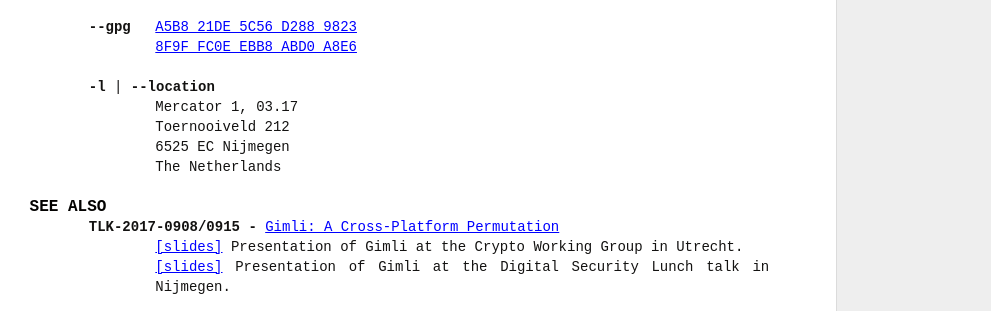
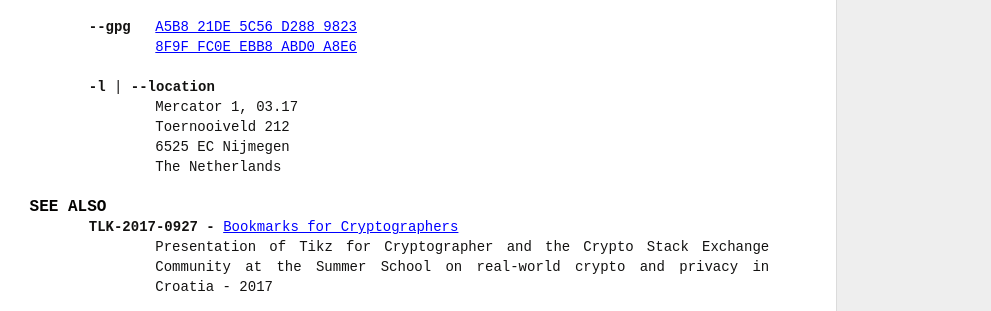
Before and after one commit to ildyria/personal-website, a plain HTML site: page index.html in a window 1280 px wide. Shown: the part 489-800 px from the top of the page, without its empty margins (0-991 px from the left). Drawn offline with Linux system fonts and the light colour scheme.

Commit message:
add Rump and slides

```diff
--- a/index.html
+++ b/index.html
@@ -107,14 +107,24 @@
 
 		<h2 id="SEE-ALSO">SEE ALSO</h2>
 
+				<dl>
+						<dt>
+								<code>TLK-2017-0927 -</code> <a href="https://benoit.viguier.nl/files/Presentation-Bookmarks-for-Cryptographers-CHES.pdf">Bookmarks for Cryptographers</a>
+						</dt>
+						<dd>
+								<p>Presentation of Tikz for Cryptographer and the Crypto Stack Exchange Community at the Summer School on real-world crypto and privacy in Croatia - 2017</p>
+						</dd>
+				</dl>
+
         <dl>
             <dt>
-                <code>TLK-2017-0908/0915 -</code> <a href="https://gimli.cr.yp.to">Gimli: A Cross-Platform Permutation</a>
+                <code>TLK-2017-0908/0915/0927 -</code> <a href="https://gimli.cr.yp.to">Gimli: A Cross-Platform Permutation</a>
             </dt>
             <dd>
                 <p>
-				<a href="https://benoit.viguier.nl/files/Gimli-at-CWG-17-09-08.pdf">[slides]</a> Presentation of Gimli at the Crypto Working Group in Utrecht.<br/>
+								<a href="https://benoit.viguier.nl/files/Gimli-at-CWG-17-09-08.pdf">[slides]</a> Presentation of Gimli at the Crypto Working Group in Utrecht.<br/>
                 <a href="https://benoit.viguier.nl/files/Gimli-at-DiS-17-09-15.pdf">[slides]</a> Presentation of Gimli at the Digital Security Lunch talk in Nijmegen.</p>
+                <a href="https://benoit.viguier.nl/files/Gimli-at-CHES-17-09-27.pdf">[slides]</a> Presentation of Gimli at CHES in Taipei.</p>
             </dd>
         </dl>
 		<dl>
```
